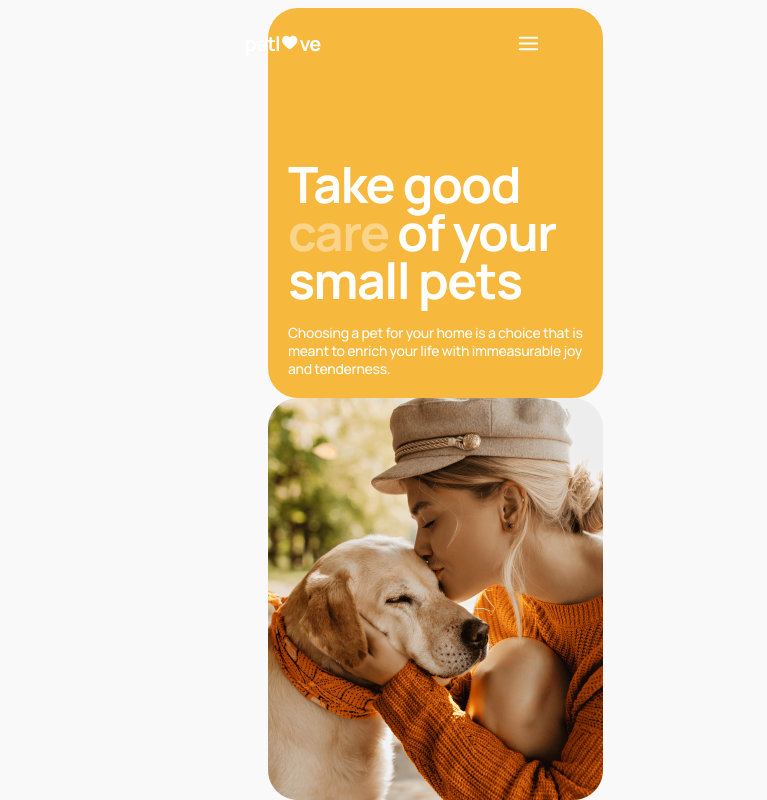
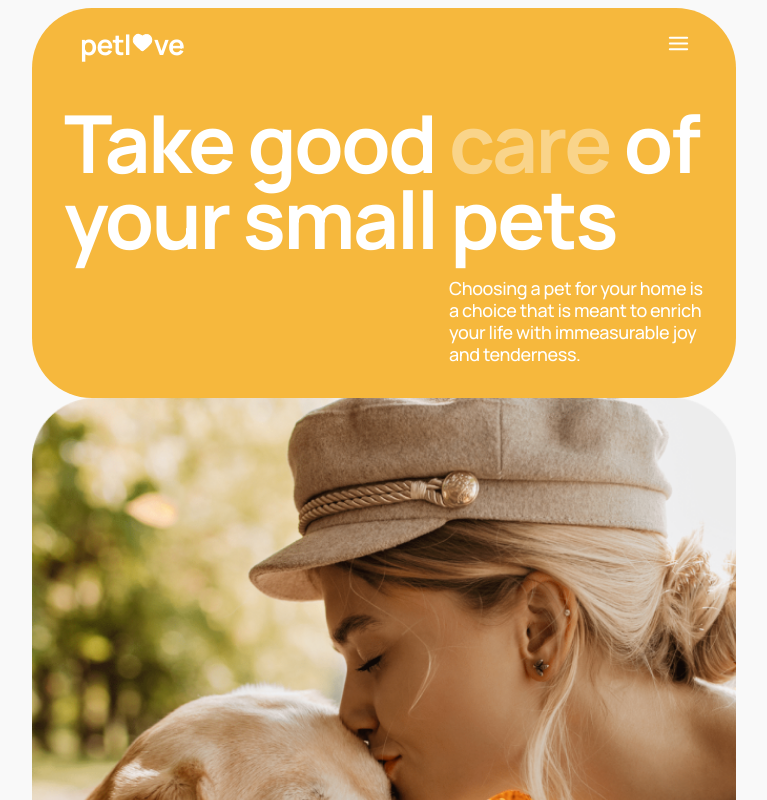
Before and after one commit to MaxsimJSDeveloper/pet-love, a React (Vite) app: page / in a window 1280 px wide. Shown: the top 800 px of the page, without its empty margins (244-1011 px from the left). Built offline with nearby package versions, Linux system fonts and the light colour scheme.

Commit message:
tablet-adaptive-styles

```diff
--- a/src/components/logic/Header/Header.tsx
+++ b/src/components/logic/Header/Header.tsx
@@ -2,7 +2,7 @@ import Navigation from "../Navigation/Navigation";
 import { useLocation } from "react-router-dom";
 import { useState, useEffect } from "react";
 import Logo from "../../ui/Logo/Logo";
-import css from "./HeaderStyles";
+// import css from "./HeaderStyles";
 import Icon from "../../../shared/Icon";
 
 const Header = () => {
@@ -33,7 +33,7 @@ const Header = () => {
 
   return (
     <header
-      className={`${css.header} ${
+      className={`flex justify-between items-center relative mx-auto z-50 md:w-[636px] ${
         location.pathname === "/" ? "px-[16px]" : "px-0"
       }`}
     >
--- a/src/components/logic/Navigation/NavigationStyles.ts
+++ b/src/components/logic/Navigation/NavigationStyles.ts
@@ -1,6 +1,6 @@
 const css = {
   navigation:
-    "fixed top-0 right-[40%] w-[218px] bg-[#f6b83d] h-[100%] p-[20px] flex flex-col",
+    "fixed top-0 right-0 md:right-[20px] w-[250px] md:w-[300px] bg-[#f6b83d] h-[100%] p-[20px] flex flex-col z-50 transition-all duration-300 ease-in-out",
   linkClass:
     "border-[1px] rounded-[30px] w-[120px] h-[48px] flex items-center justify-center hover:border-[#f6b83d]",
   navigationWrap:
--- a/src/components/ui/Logo/Logo.tsx
+++ b/src/components/ui/Logo/Logo.tsx
@@ -1,8 +1,8 @@
 import { NavLink } from "react-router-dom";
 import { LogoProps } from "./Logo.types.ts";
 
-import sprite from "/img/symbol-defs.svg";
 import css from "./LogoStyles.ts";
+import Icon from "../../../shared/Icon.tsx";
 
 export const Logo = ({ location }: LogoProps) => {
   return (
@@ -12,15 +12,21 @@ export const Logo = ({ location }: LogoProps) => {
           location === "/" ? "text-white" : "text-[#262626]"
         }`}
       >
-        <p>petl</p>
-        <svg
-          className={location === "/" ? "fill-white" : "fill-[#F6B83D]"}
-          width={23}
-          height={23}
-        >
-          <use xlinkHref={`${sprite}#icon-logo`} />
-        </svg>
-        <p>ve</p>
+        <p className="md:text-[28px]">petl</p>
+        <div>
+          <Icon
+            id="icon-logo"
+            className={
+              location === "/"
+                ? "fill-white stroke-white"
+                : "fill-[#F6B83D] stroke-[#F6B83D]"
+            }
+            width="23px"
+            height="23px"
+          />
+        </div>
+
+        <p className="md:text-[28px]">ve</p>
       </div>
     </NavLink>
   );
--- a/src/pages/HomePage.tsx
+++ b/src/pages/HomePage.tsx
@@ -1,19 +1,23 @@
 const HomePage = () => {
   return (
-    <div className="flex flex-col absolute top-2 left-[40%]">
-      <div className="w-[335px] h-[390px] bg-[#f6b83d] rounded-[30px] flex flex-col justify-end p-[20px]">
-        <h1 className="text-[50px] font-bold text-white tracking-[-0.03em] leading-[96%] mb-[20px]">
+    <div className="flex flex-col absolute top-2">
+      <div className="w-[335px] h-[390px] bg-[#f6b83d] rounded-[30px] flex flex-col justify-end p-[20px] md:w-[704px] md:rounded-[60px] md:p-[32px]">
+        <h1 className="text-[50px] font-bold text-white tracking-[-0.03em] leading-[96%] mb-[20px] md:text-[80px]">
           Take good
           <span className="text-white-transparent"> care</span> of your small
           pets
         </h1>
-        <p className="text-[14px] font-normal tracking-[-0.02em;] leading-[129%] text-white">
+        <p className="text-[14px] font-normal tracking-[-0.02em;] leading-[129%] text-white md:flex md:ml-auto md:text-[18px] md:w-[255px] md:leading-[122%]">
           Choosing a pet for your home is a choice that is meant to enrich your
           life with immeasurable joy and tenderness.
         </p>
       </div>
       <div>
-        <img src="/img/mobile/home@2x.png" alt="people with dog" width={335} />
+        <img
+          src="/img/mobile/home@2x.png"
+          alt="people with dog"
+          className="w-[335px] md:w-[704px]"
+        />
       </div>
     </div>
   );
--- a/src/shared/Layout.tsx
+++ b/src/shared/Layout.tsx
@@ -3,7 +3,7 @@ import Header from "../components/logic/Header/Header";
 
 const Layout = () => {
   return (
-    <div className="min-h-screen max-w-[375px] px-[20px] mt-[24px] mx-auto">
+    <div className="min-h-screen max-w-[375px] px-[20px] mt-[24px] mx-auto md:max-w-[768px]">
       <Header />
       <main>
         <Outlet />
```
